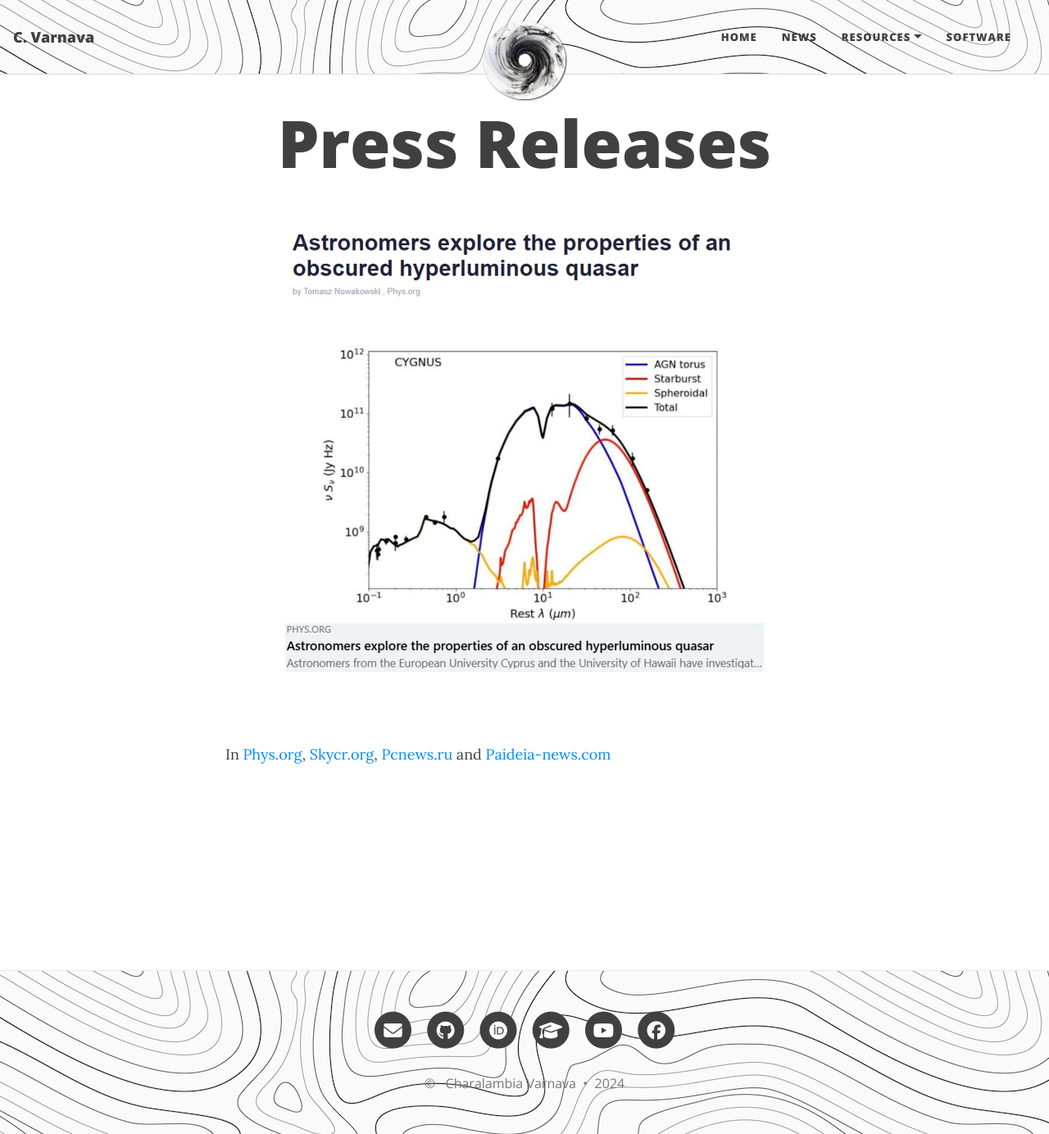
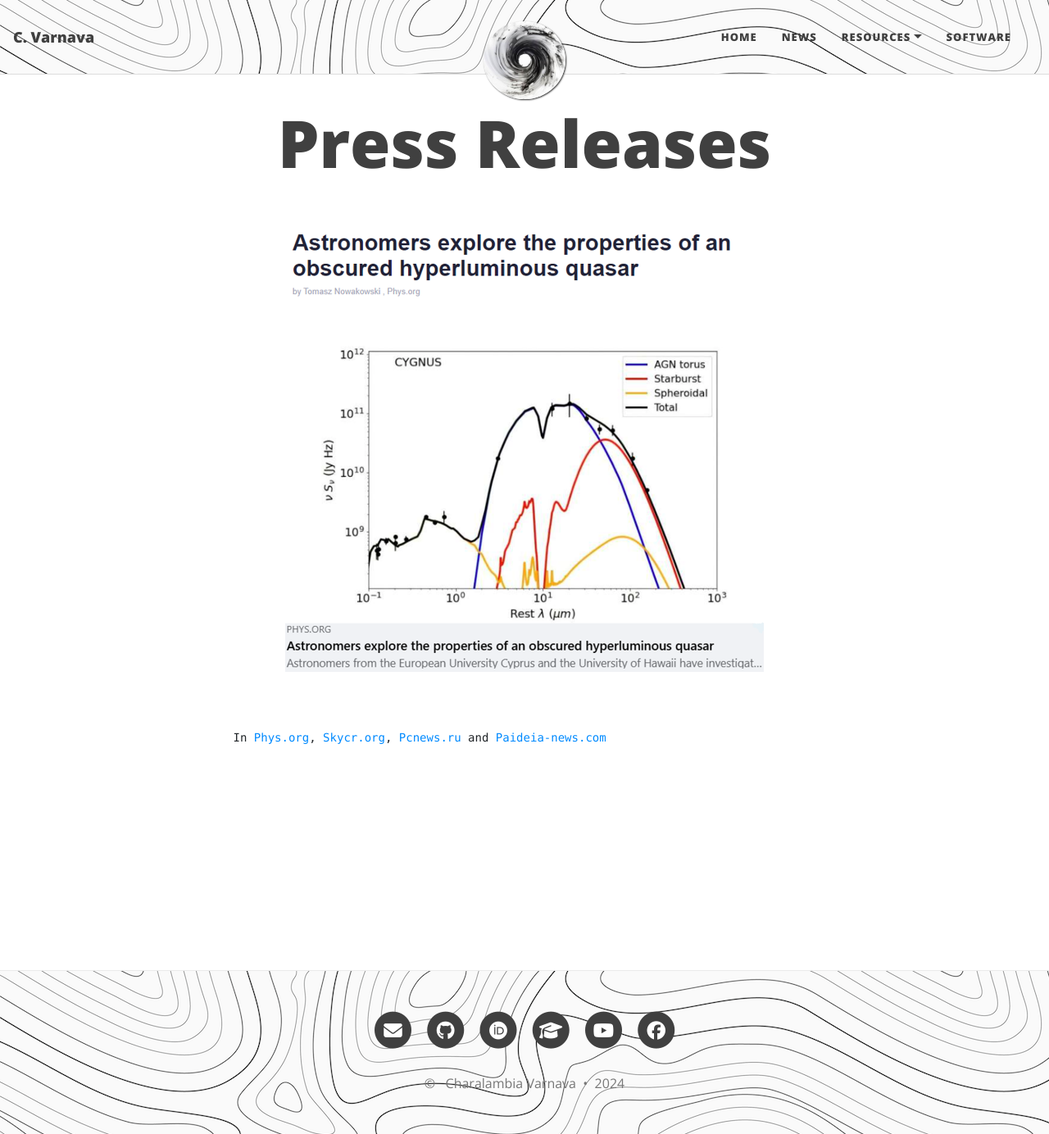
Before and after one commit to ch-var/ch-var.github.io, a Jekyll site: the page built from press_releases.html, in a window 1280 px wide and 1384 px high. Shown: the whole window at 82% size. Built offline with Jekyll 4.4.1, drawn with Linux system fonts in a browser that asks for light colours.

Commit message:
Update press_releases.html

```diff
--- a/press_releases.html
+++ b/press_releases.html
@@ -7,5 +7,5 @@ title: Press Releases
 <img src="/assets/img/press.png" width="80%" height="80%">
 </a>
 </p>
-<br>
+<pre>
 <p align='justify'>In <a href="https://phys.org/news/2024-10-astronomers-explore-properties-obscured-hyperluminous.html">Phys.org</a>, <a href="https://skycr.org/2024/10/21/exploran-las-propiedades-de-un-cuasar-hiperluminoso-oscurecido/">Skycr.org</a>, <a href="https://pcnews.ru/news/astronomy_obnaruzili_sverhmassivnuu_cernuu_dyru_v_centre_galaktiki_cos_87259-1530160.html#gsc.tab=0">Pcnews.ru</a> and <a href="https://paideia-news.com/panepistimio-frederick/2024/11/11/ereynitria-toy-eyropaikoy-panepistimioy-meleta-ena-protogono-yperfoteino-kbazar">Paideia-news.com</a></p>
```
